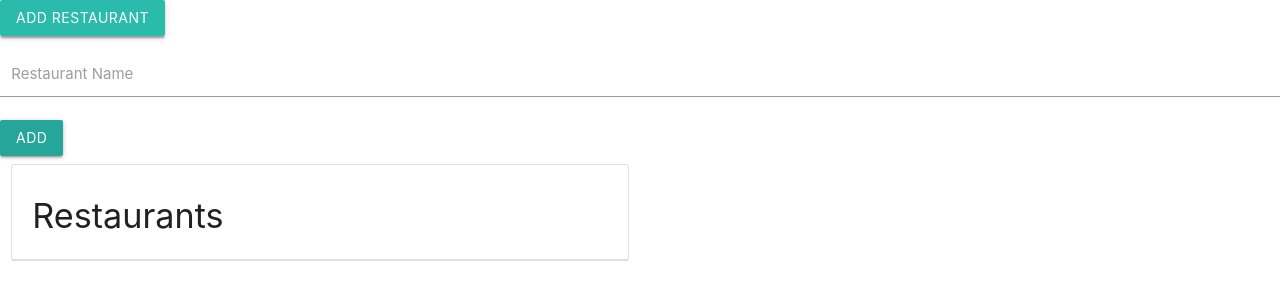
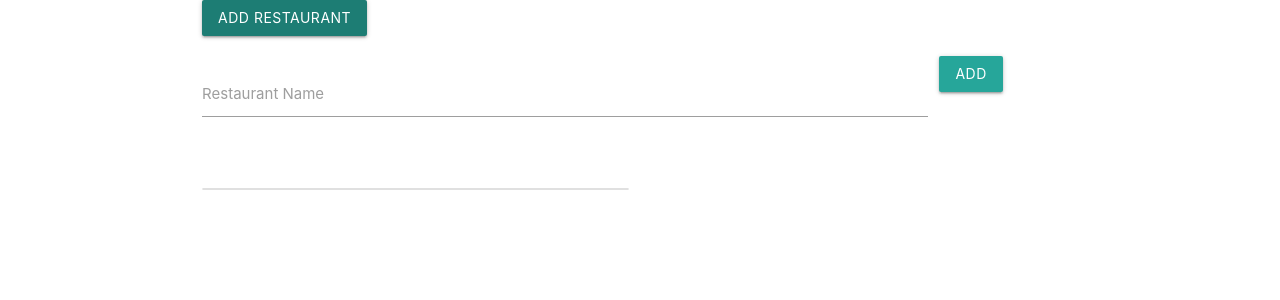
Before and after one commit to andersonRocha091/Favorite-Places-Dishes, a React (Vite) app: page / in a window 1280 px wide. Both pictures are taken after a click on the button "ADD RESTAURANT". Shown: the top 300 px of the page. Built offline with nearby package versions, Linux system fonts and the light colour scheme.

Commit message:
Improving app front end using rows to group and do inline or columns orientation

```diff
--- a/src/App.js
+++ b/src/App.js
@@ -1,12 +1,15 @@
 import React from "react";
+import { Col, Row } from "react-materialize";
 
 import RestaurantPage from "./RestaurantPage";
 
 const App = () => {
   return (
-    <div>
-      <RestaurantPage />
-    </div>
+    <Row>
+      <Col s={12} m={10} l={8} offset="m1 l2">
+        <RestaurantPage />
+      </Col>
+    </Row>
   );
 };
 
--- a/src/RestaurantForm.js
+++ b/src/RestaurantForm.js
@@ -1,5 +1,5 @@
 import React, { useState } from 'react';
-import { Button, TextInput } from "react-materialize";
+import { Button, TextInput, Row } from "react-materialize";
 const RestaurantForm = ({ onSave }) => {
   const [inputText, setInputText] = useState("");
 
@@ -7,8 +7,11 @@
     setInputText(event.target.value);
   };
   return (
-    <div>
+    <Row>
       <TextInput
+        s={12}
+        m={8}
+        l={10}
         label="Restaurant Name"
         type="text"
         value={inputText}
@@ -16,12 +19,15 @@
         data-test="newRestaurantName"
       />
       <Button
+        s={12}
+        m={4}
+        l={2}
         data-test="saveNewRestaurantButton"
         onClick={() => onSave(inputText)}
       >
         Add
       </Button>
-    </div>
+    </Row>
   );
 };
 
--- a/src/RestaurantList.js
+++ b/src/RestaurantList.js
@@ -5,9 +5,7 @@
   return (
     <Row>
       <Col m={6} s={12}>
-        <Collection
-          header="Restaurants"
-        >
+        <Collection>
           {restaurants.map((restaurantName) => (
             <CollectionItem key={restaurantName}>{restaurantName}</CollectionItem>
           ))}
--- a/src/RestaurantPage.js
+++ b/src/RestaurantPage.js
@@ -1,5 +1,5 @@
 import React, { useState } from "react";
-import { Button } from "react-materialize";
+import { Button, Row, Col } from "react-materialize";
 import RestaurantForm from "./RestaurantForm";
 import RestaurantList from "./RestaurantList";
 
@@ -15,18 +15,24 @@
     setShowRestaurantForm(true);
   };
   return (
-    <div>
+    <Row>
+      <Row>
         <Button
           data-test="addRestaurantButton"
           onClick={handleShowNewRestaurantForm}
         >
           Add Restaurant
         </Button>
+      </Row>
+      <Row>
         {showRestaurantForm ? (
           <RestaurantForm onSave={handleAddNewRestaurant} />
         ) : null}
+      </Row>
+      <Row>
         <RestaurantList restaurants={restaurantsNames} />
-    </div>
+      </Row>
+    </Row>
   );
 };
 
```
Lines whose indentation alone changed are shown as unchanged.
